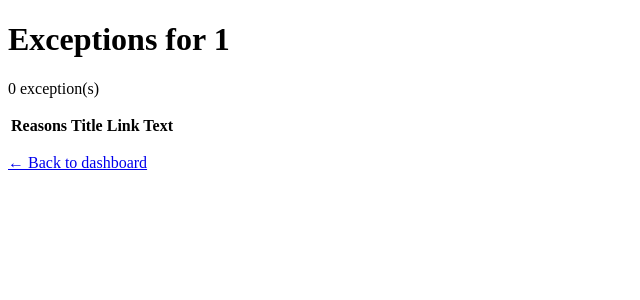
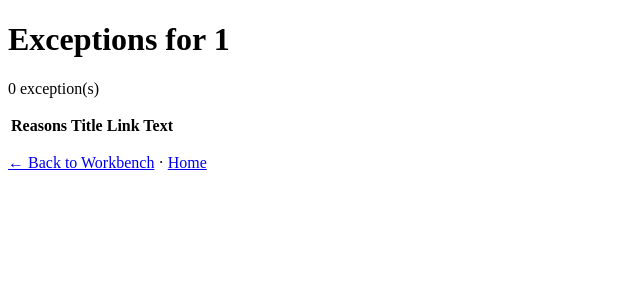
Before and after one commit to CamAtSlalom/e2n, a FastAPI app: page /resolve/page/1 in a window 1280 px wide. Shown: the top 300 px of the page, without its empty margins (0-640 px from the left). Run offline with FastAPI, Linux system fonts and the light colour scheme; lists and menus that the app fills with data are empty.

Commit message:
ui: navigation links show both 'Back to Workbench' and 'Home'

```diff
--- a/src/e2n/webui/templates/resolve_auto_relink_result.html
+++ b/src/e2n/webui/templates/resolve_auto_relink_result.html
@@ -22,6 +22,6 @@
   </tbody>
 </table>
 {% endif %}
-<p><a href="/resolve/">← Back to dashboard</a></p>
+<p><a href="/resolve/">← Back to Workbench</a> · <a href="/">Home</a></p>
 </body>
 </html>
--- a/src/e2n/webui/templates/resolve_by_page.html
+++ b/src/e2n/webui/templates/resolve_by_page.html
@@ -16,6 +16,6 @@
   {% endfor %}
   </tbody>
 </table>
-<p><a href="/resolve/">← Back to dashboard</a></p>
+<p><a href="/resolve/">← Back to Workbench</a> · <a href="/">Home</a></p>
 </body>
 </html>
--- a/src/e2n/webui/templates/resolve_by_type.html
+++ b/src/e2n/webui/templates/resolve_by_type.html
@@ -28,6 +28,6 @@
   {% endfor %}
   </tbody>
 </table>
-<p><a href="/resolve/">← Back to dashboard</a></p>
+<p><a href="/resolve/">← Back to Workbench</a> · <a href="/">Home</a></p>
 </body>
 </html>
--- a/src/e2n/webui/templates/resolve_decrypt.html
+++ b/src/e2n/webui/templates/resolve_decrypt.html
@@ -21,6 +21,6 @@
   <li>Delete the entire block from Notion (cannot undo)</li>
 </ul>
 
-<p><a href="/resolve/">← Back to dashboard</a></p>
+<p><a href="/resolve/">← Back to Workbench</a> · <a href="/">Home</a></p>
 </body>
 </html>
--- a/src/e2n/webui/templates/resolve_decrypt_result.html
+++ b/src/e2n/webui/templates/resolve_decrypt_result.html
@@ -30,6 +30,6 @@
 </form>
 {% endif %}
 
-<p><a href="/resolve/">← Back to dashboard</a></p>
+<p><a href="/resolve/">← Back to Workbench</a> · <a href="/">Home</a></p>
 </body>
 </html>
```
